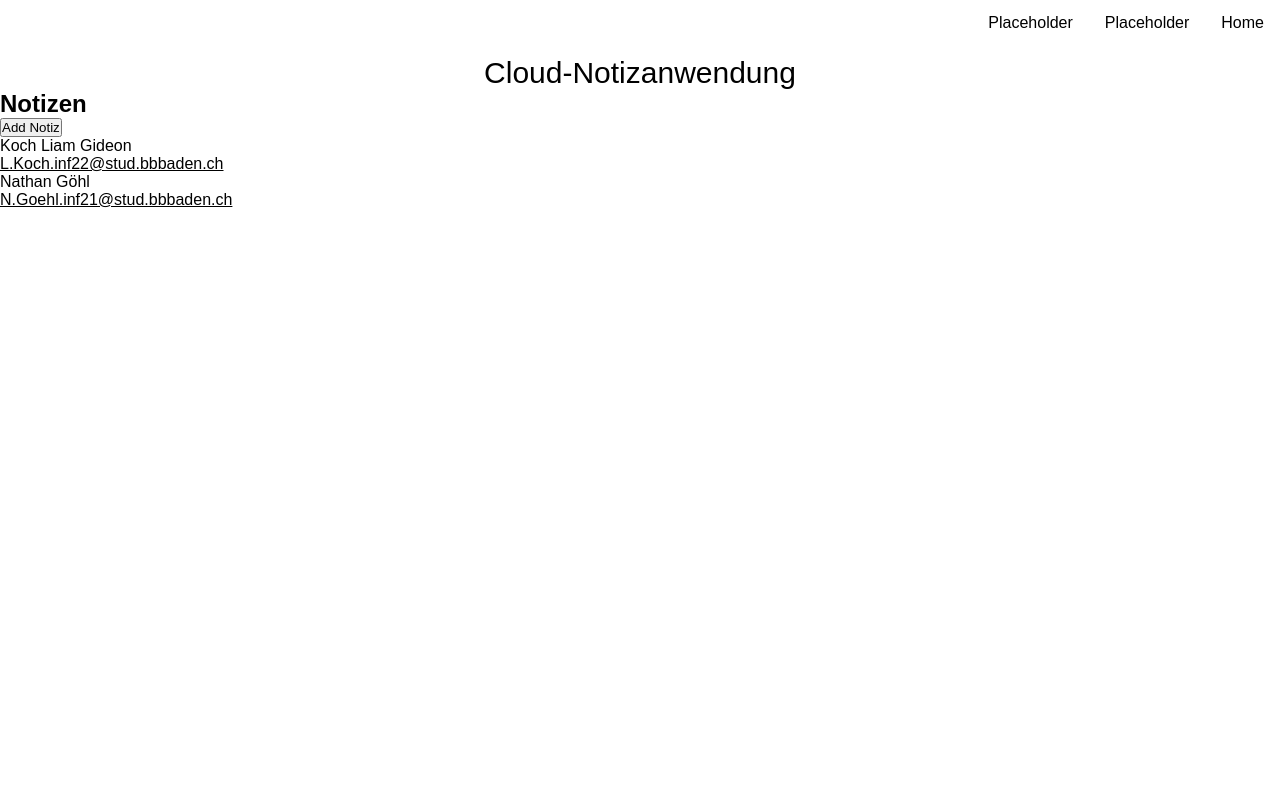
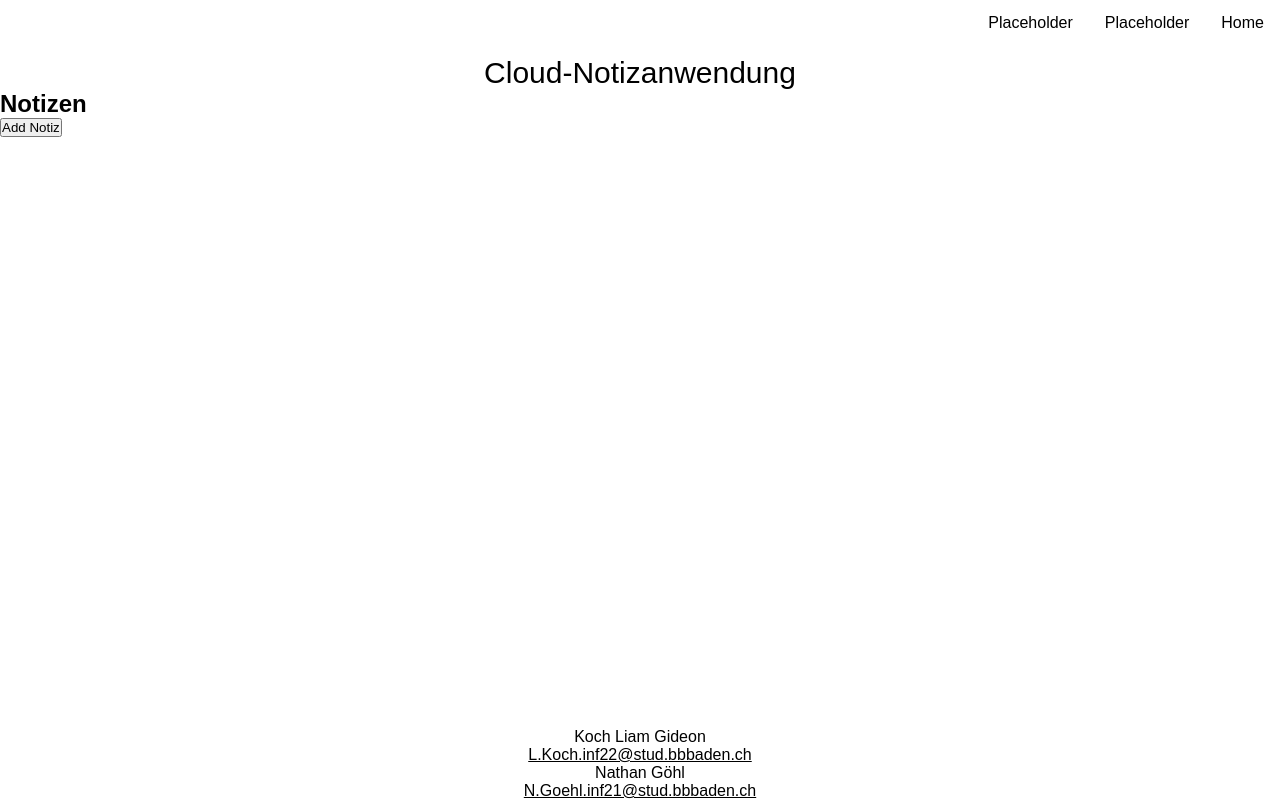
Before and after one commit to Marmeladenbrot1/Cloud-Notizanwendung, a plain HTML site: page index.html in a window 1280 px wide. Drawn offline with Linux system fonts and the light colour scheme.

Commit message:
sticky footer

```diff
--- a/index.html
+++ b/index.html
@@ -21,8 +21,10 @@
         <div class="title">Cloud-Notizanwendung</div>
     </header>
 
-    <h2>Notizen</h2>
-    <button>Add Notiz</button>
+    <div class="notizen">
+        <h2>Notizen</h2>
+        <button>Add Notiz</button>
+    </div>
 
     <footer>
         Koch Liam Gideon <br> <a href="mailto:L.Koch.inf22@stud.bbbaden.ch">L.Koch.inf22@stud.bbbaden.ch</a>
--- a/style.css
+++ b/style.css
@@ -38,3 +38,11 @@ html{
     text-align: center;
     font-size: 30px;
   }
+
+  footer{
+    position: fixed;
+    left: 0;
+    bottom: 0;
+    width: 100%;
+    text-align: center;
+  }
```
